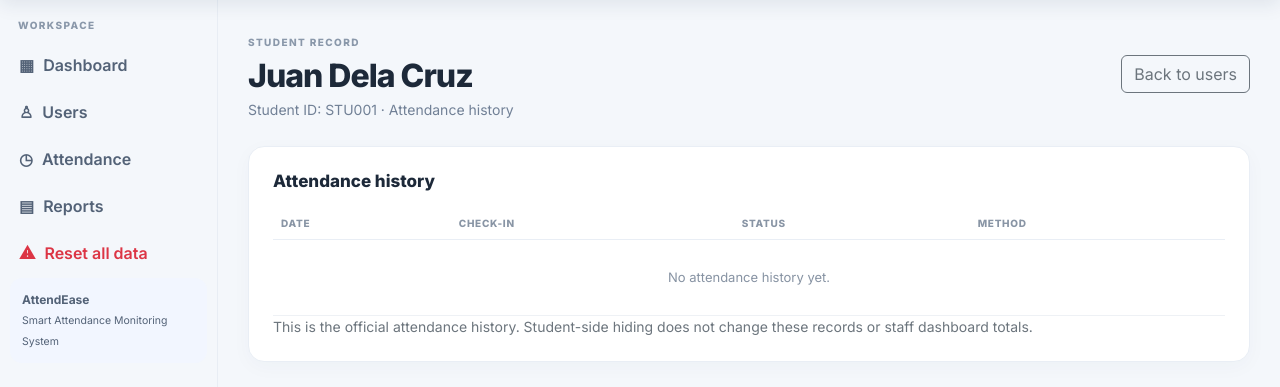
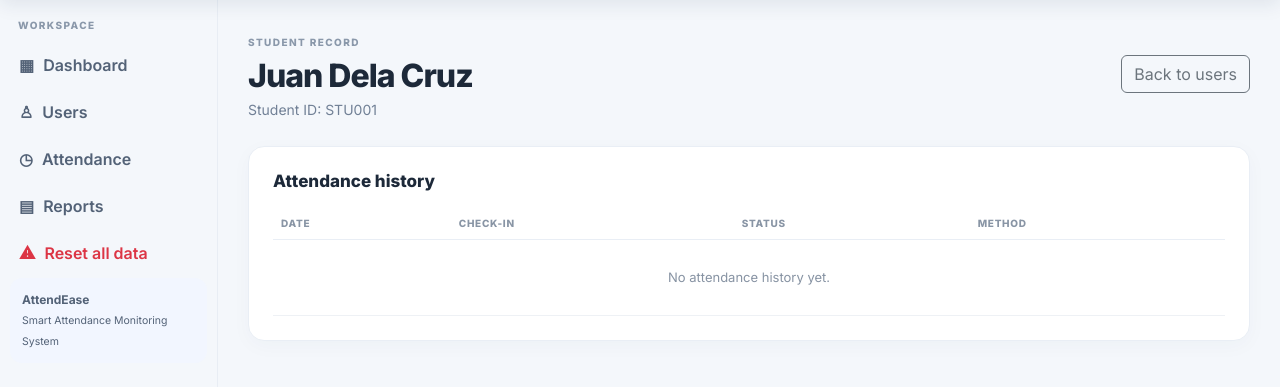
Before and after one commit to emsterjohn/attendease, a Flask app: page /users/3/profile in a window 1280 px wide. Shown: the part 68-455 px from the top of the page. Run offline with Flask 3, Linux system fonts and the light colour scheme; the visitor is signed in with stand-in values (Sample User, id 1); data comes from the database, SQL or seed files in the repository; data that the repository does not hold is empty.

Commit message:
Remove extra helper text for a cleaner interface

```diff
--- a/templates/student_profile.html
+++ b/templates/student_profile.html
@@ -1,13 +1,12 @@
 {% extends "base.html" %}
 {% block title %}Student Attendance Profile · AttendEase{% endblock %}
 {% block content %}
-<div class="page-heading"><div><span class="eyebrow">STUDENT RECORD</span><h1>{{ student.full_name }}</h1><p>Student ID: {{ student.student_id }} · Attendance history</p></div><a class="btn btn-outline-secondary" href="{{ url_for('students') }}">Back to users</a></div>
+<div class="page-heading"><div><span class="eyebrow">STUDENT RECORD</span><h1>{{ student.full_name }}</h1><p>Student ID: {{ student.student_id }}</p></div><a class="btn btn-outline-secondary" href="{{ url_for('students') }}">Back to users</a></div>
 <div class="content-card">
   <h2 class="section-title mb-3">Attendance history</h2>
   <div class="table-responsive"><table class="table align-middle"><thead><tr><th>Date</th><th>Check-in</th><th>Status</th><th>Method</th></tr></thead><tbody>
   {% for r in records %}<tr><td>{{ r.attendance_date }}</td><td>{{ r.check_in }}</td><td><span class="status-pill {{ r.status|lower }}">{{ r.status }}</span></td><td>{{ r.method }}</td></tr>
   {% else %}<tr><td colspan="4" class="empty-state">No attendance history yet.</td></tr>{% endfor %}
   </tbody></table></div>
-  <p class="small text-secondary mb-0">This is the official attendance history. Student-side hiding does not change these records or staff dashboard totals.</p>
 </div>
 {% endblock %}
```
